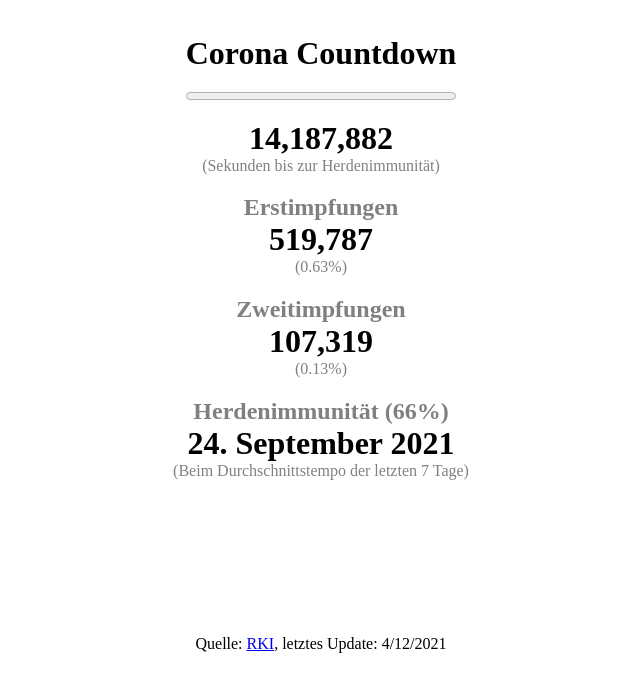
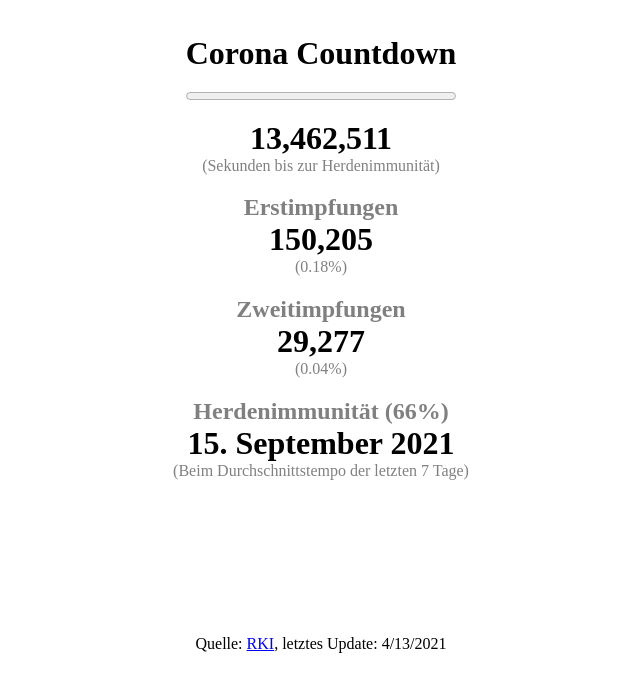
Before and after one commit to rednil/corona-countdown, a plain HTML site: page index.html in a window 1280 px wide. Shown: the whole page, without its empty margins (319-959 px from the left). Drawn offline with Linux system fonts and the light colour scheme.

Commit message:
auto-update

```diff
--- a/index.html
+++ b/index.html
@@ -75,54 +75,54 @@
     const data = {
  "entries": [
   [
-   "2021-04-02",
-   156152,
-   71405
-  ],
-  [
    "2021-04-03",
-   162892,
-   66025
+   162890,
+   66042
   ],
   [
    "2021-04-04",
-   141345,
-   53526
+   141354,
+   53529
   ],
   [
    "2021-04-05",
-   175896,
-   73319
+   175910,
+   73328
   ],
   [
    "2021-04-06",
-   276303,
-   98214
+   277104,
+   98287
   ],
   [
    "2021-04-07",
-   573648,
-   94523
+   575715,
+   94982
   ],
   [
    "2021-04-08",
-   630648,
-   87236
+   635751,
+   88165
   ],
   [
    "2021-04-09",
-   516495,
-   82790
+   526777,
+   84999
   ],
   [
    "2021-04-10",
-   284375,
-   62775
+   294296,
+   64022
   ],
   [
    "2021-04-11",
-   198031,
-   49397
+   203952,
+   49544
+  ],
+  [
+   "2021-04-12",
+   326352,
+   73539
   ]
  ],
  "total": [
```
